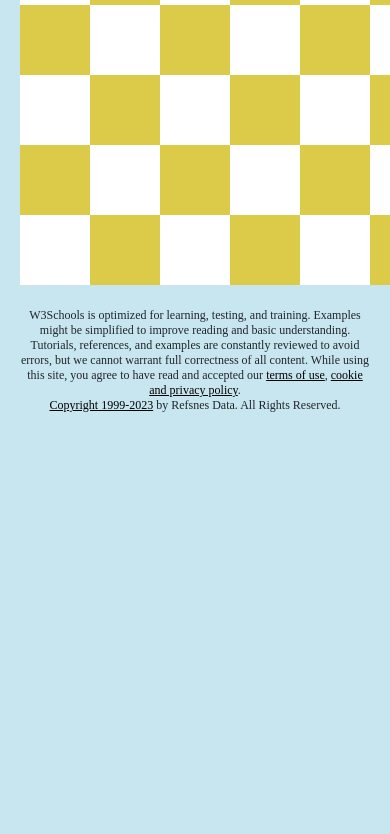
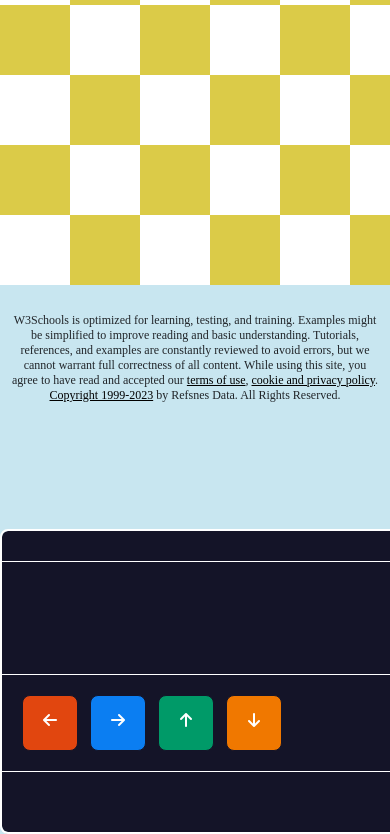
Before and after one commit to beyzakb/w3game, a plain HTML site: page index.html in a window 390 px wide. Shown: the part 400-1234 px from the top of the page. Before the commit the page ends 844 px from the top, so only its background shows below. Drawn offline with nearby package versions, Linux system fonts and the light colour scheme; a web font is replaced by a local one.

Commit message:
responsive

```diff
--- a/style.css
+++ b/style.css
@@ -24,14 +24,14 @@ body {
 
 /* Footer Style Start */
 .bottomtext {
-    text-align: center;
-    /* position:relative; */
-    padding: 0 20px;
-    font: 12px Source Sans Pro;
-    margin-top: 240px;
     position: fixed;
     bottom: 0;
     width: 100%;
+    background-color: #c8e6f0;
+    text-align: center;
+    padding: 10px;
+    font: normal normal normal 12px Source Sans Pro;
+    z-index: 999;
 }
 
 .bottomtext a:link,
@@ -282,3 +282,36 @@ body {
 }
 
 /* Code Game Style End */
+
+
+
+@media (max-width: 1024px) {
+    .mainheader {
+        font-size: 24px;
+    }
+
+    .bottomtext {
+        position: fixed;
+        bottom: 0;
+        width: 100%;
+    }
+
+    .codeGame-main {
+        display: block;
+    }
+
+    .codeGame-render,
+    .codeGame-control {
+        height: auto;
+        max-height: none;
+        max-width: none;
+        min-width: none;
+        min-height: auto;
+        margin: 0;
+    }
+
+    .codeGame-control {
+        display: block;
+        align-items: center;
+    }
+}
```
